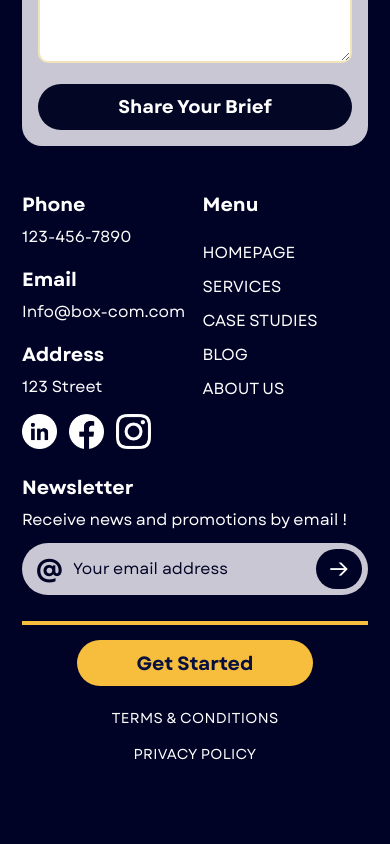
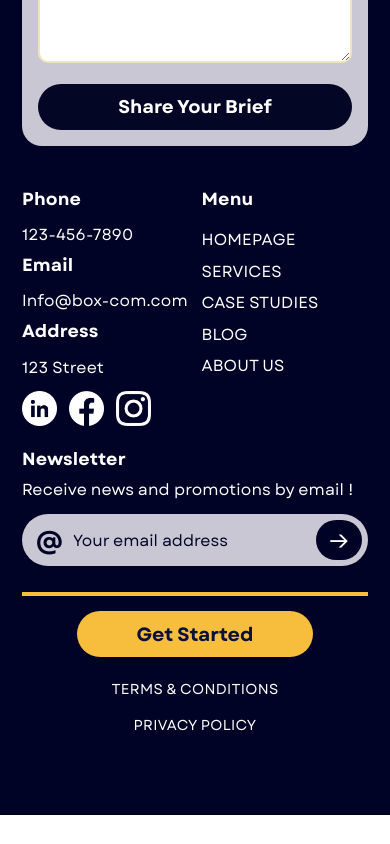
Before and after one commit to ZBIRZAK/Boxcom-africa, a React (Create React App) app: page / in a window 390 px wide. Shown: the part 7412-8256 px from the top of the page. After the commit the page ends 8227 px from the top, so only its background shows below. Built offline with nearby package versions, Linux system fonts and the light colour scheme.

Commit message:
fix probleme of responcivnis

```diff
--- a/src/App.css
+++ b/src/App.css
@@ -1702,13 +1702,21 @@ width: 64px;
   gap: 10px;
 }
 
+.contact-details > div {
+  display: grid;
+  gap: 6px;
+}
+
 .contact-details h3,
 .footer-menu h3,
 .newsletter h3 {
   margin: 0 0 10px;
   color: #ffffff;
   font-family: 'Garet', sans-serif;
-  font-size: 1.2rem;
+  font-size: 1.1rem;
+  font-weight: 700;
+  line-height: 1.12;
+  letter-spacing: 0.01em;
 }
 
 .contact-details p,
@@ -1717,8 +1725,11 @@ width: 64px;
   margin: 0;
   color: #fff;
   text-decoration: none;
-  font-size: clamp(1rem, 1.28vw, 1.2rem);
-  line-height: 1.14;
+  font-family: 'Garet', sans-serif;
+  font-size: clamp(1rem, 1.16vw, 1.12rem);
+  font-weight: 400;
+  line-height: 1.28;
+  letter-spacing: 0.01em;
 }
 
 .footer-menu a {
@@ -2777,12 +2788,12 @@ width: 64px;
   .contact-section__bottom {
     margin-top: 44px;
     grid-template-columns: repeat(2, minmax(0, 1fr));
-    gap: 15px;
+    gap: 13px;
   }
 
   .contact-details,
   .footer-menu {
-    gap: 16px;
+    gap: 10px;
   }
 
   .footer-social {
```
